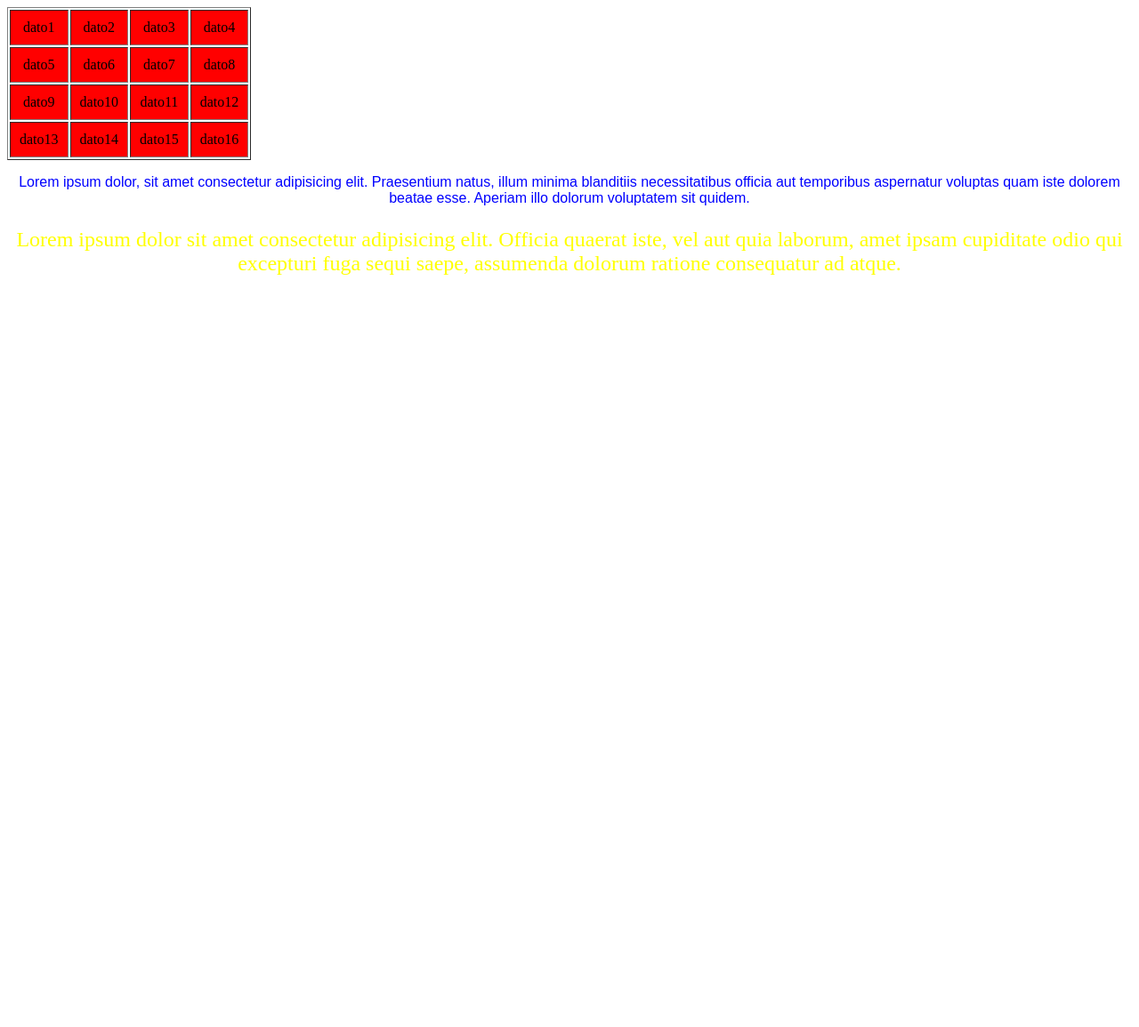
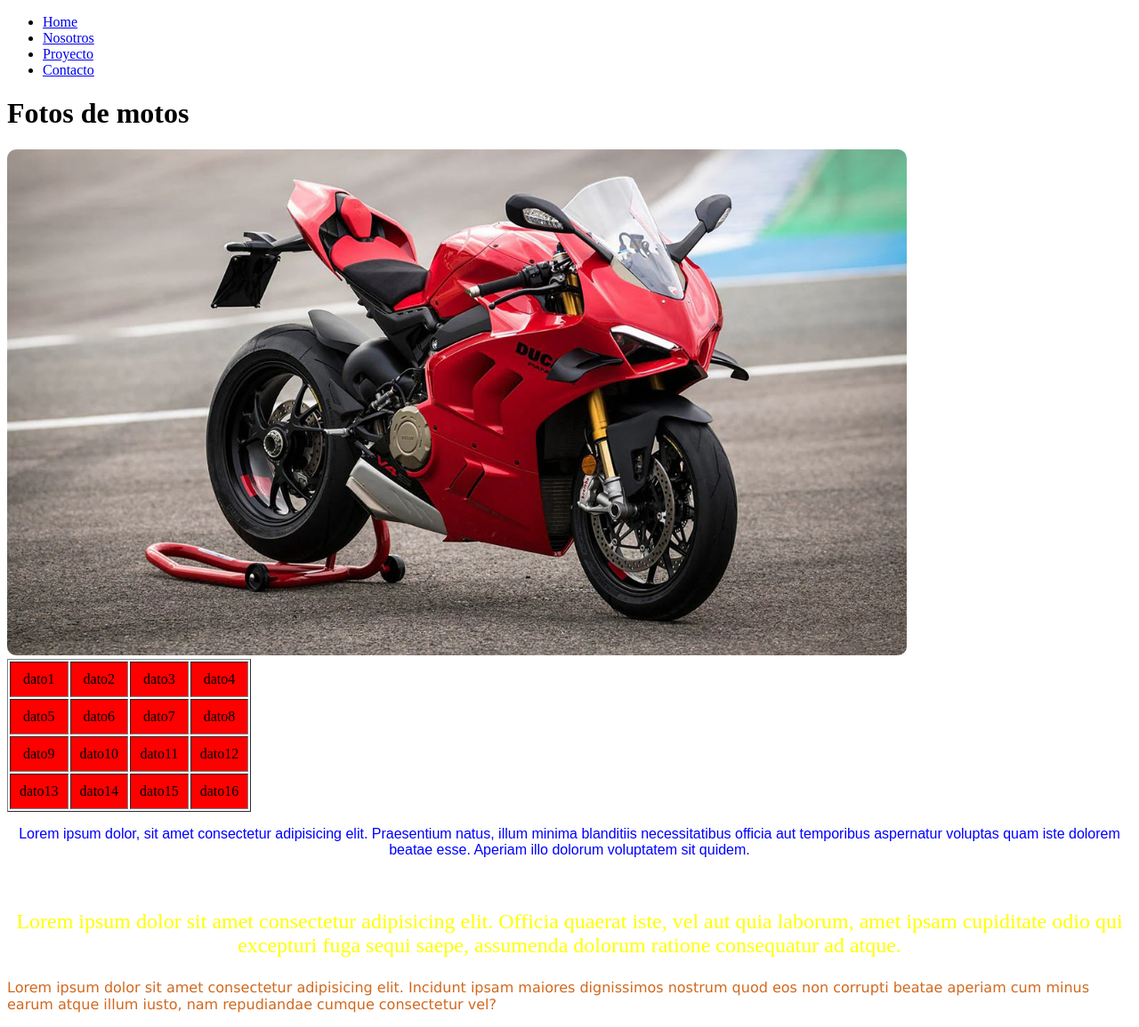
Before and after one commit to JulianSG56/ProyectoSoftwsre2, a plain HTML site: page index.html in a window 1280 px wide. Shown: the whole page at 89% size. Before the commit the page ends 800 px from the top, so only its background shows below. Drawn offline with Linux system fonts and the light colour scheme.

Commit message:
ver3 index , maracadores , imagen , menu

```diff
--- a/index.html
+++ b/index.html
@@ -20,10 +20,29 @@
         text-align: center;
         font-size: 24px;
     }
+    .parrafo3{
+        font-family: Verdana, Geneva, Tahoma, sans-serif;
+        color: chocolate;
+    }
+    .img01{
+        width: 80%;
+        height: auto;
+        border-radius: 10px;
+    }
     </style>
 </head>
 <body>
-    <table border="1">
+    <nav>
+        <ul>
+            <li><a href="#marcador1">Home</a></li>
+            <li><a href="#marcador2">Nosotros</a></li>
+            <li><a href="#marcador3">Proyecto</a></li>
+            <li><a href="#marcador4">Contacto</a></li>
+        </ul>
+    </nav>
+    <h1 id="marcador1">Fotos de motos</h1>
+    <img class="img01" src="/imagenes/1-ducati-panigale-v4-2025.webp" alt="foto1" title="motos">
+    <table id="marcador2" border="1">
         <tr>
             <td>dato1</td>
             <td>dato2</td>
@@ -53,7 +72,9 @@
 
         </tr>
     </table>
-    <p class="parrafo">Lorem ipsum dolor, sit amet consectetur adipisicing elit. Praesentium natus, illum minima blanditiis necessitatibus officia aut temporibus aspernatur voluptas quam iste dolorem beatae esse. Aperiam illo dolorum voluptatem sit quidem.</p>
-    <p class="parrafo2">Lorem ipsum dolor sit amet consectetur adipisicing elit. Officia quaerat iste, vel aut quia laborum, amet ipsam cupiditate odio qui excepturi fuga sequi saepe, assumenda dolorum ratione consequatur ad atque.</p>
+    <p id="marcador3" class="parrafo">Lorem ipsum dolor, sit amet consectetur adipisicing elit. Praesentium natus, illum minima blanditiis necessitatibus officia aut temporibus aspernatur voluptas quam iste dolorem beatae esse. Aperiam illo dolorum voluptatem sit quidem.</p>
+    <br>
+    <p id="marcador4" class="parrafo2">Lorem ipsum dolor sit amet consectetur adipisicing elit. Officia quaerat iste, vel aut quia laborum, amet ipsam cupiditate odio qui excepturi fuga sequi saepe, assumenda dolorum ratione consequatur ad atque.</p>
+    <p class="parrafo3">Lorem ipsum dolor sit amet consectetur adipisicing elit. Incidunt ipsam maiores dignissimos nostrum quod eos non corrupti beatae aperiam cum minus earum atque illum iusto, nam repudiandae cumque consectetur vel?</p>
 </body>
 </html>
```
Also changed, not shown: imagenes/1-ducati-panigale-v4-2025.webp (added), imagenes/GSXR1000-1024x676.jpg (added).
